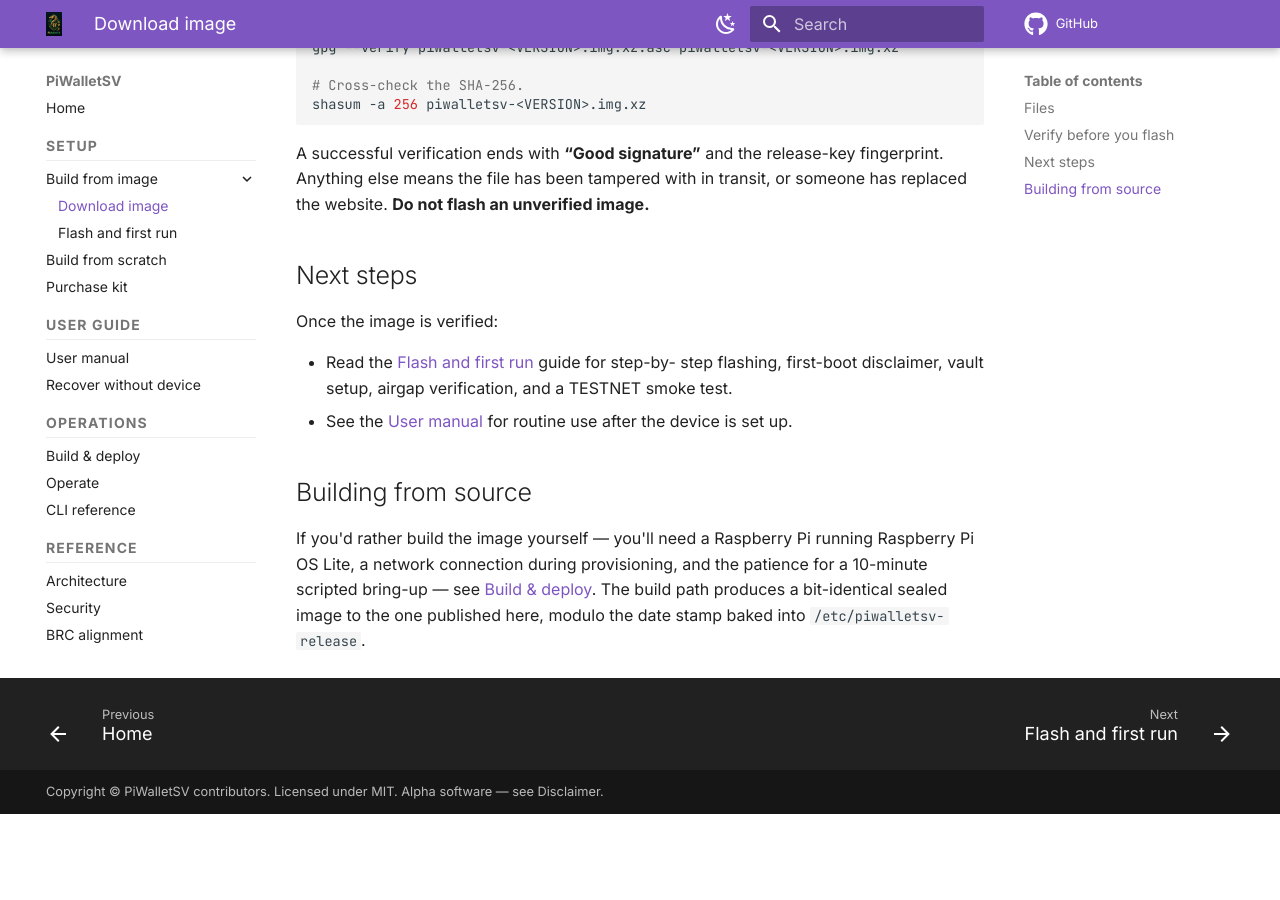
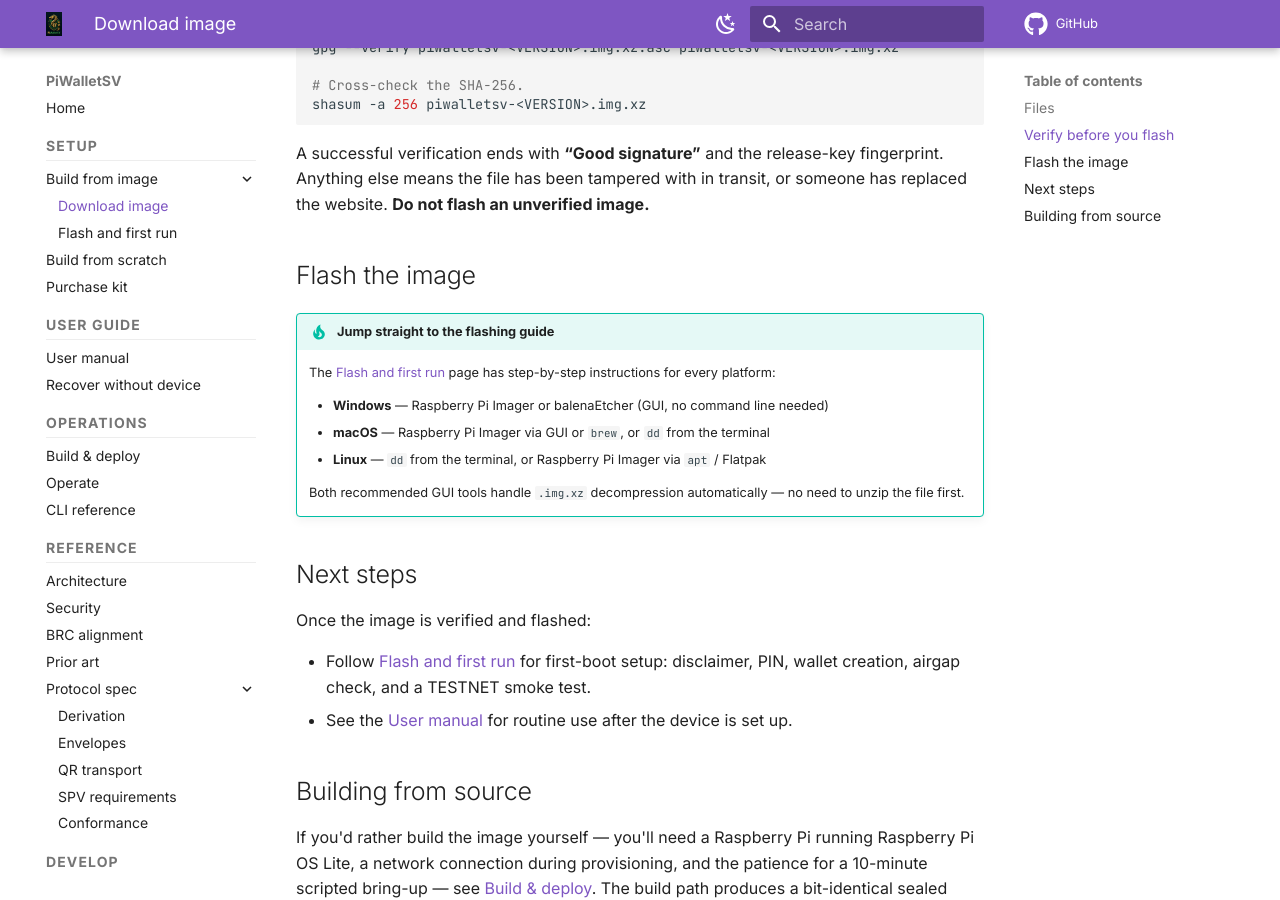
Before and after one commit to mohrt/PiWalletSV, an MkDocs documentation site: the page built from docs/download.md, in a window 1280 px wide and 900 px high, scrolled down 1061 px. Built offline with MkDocs 1.6.1 and Material for MkDocs 9.7.7, drawn with Linux system fonts in a browser that asks for light colours; comment, search, counter and statistics services are not loaded; before the commit the page ends 1875 px from its top, so only the background shows below that.

Commit message:
docs(flash): add per-platform flashing instructions and download-page shortcut
Co-authored-by: Cursor <cursoragent@cursor.com>

```diff
--- a/docs/download.md
+++ b/docs/download.md
@@ -50,13 +50,26 @@ release-key fingerprint. Anything else means the file has been
 tampered with in transit, or someone has replaced the website.
 **Do not flash an unverified image.**
 
+## Flash the image
+
+!!! tip "Jump straight to the flashing guide"
+    The [Flash and first run](build-image.md#step-2-flash-the-image)
+    page has step-by-step instructions for every platform:
+
+    - **Windows** — Raspberry Pi Imager or balenaEtcher (GUI, no command line needed)
+    - **macOS** — Raspberry Pi Imager via GUI or `brew`, or `dd` from the terminal
+    - **Linux** — `dd` from the terminal, or Raspberry Pi Imager via `apt` / Flatpak
+
+    Both recommended GUI tools handle `.img.xz` decompression
+    automatically — no need to unzip the file first.
+
 ## Next steps
 
-Once the image is verified:
+Once the image is verified and flashed:
 
-- Read the [Flash and first run](build-image.md) guide for step-by-
-  step flashing, first-boot disclaimer, vault setup, airgap
-  verification, and a TESTNET smoke test.
+- Follow [Flash and first run](build-image.md) for first-boot
+  setup: disclaimer, PIN, wallet creation, airgap check, and a
+  TESTNET smoke test.
 - See the [User manual](user-manual.md) for routine use after the
   device is set up.
 
```
Also changed, not shown: docs/build-image.md (+83 -25 lines).
